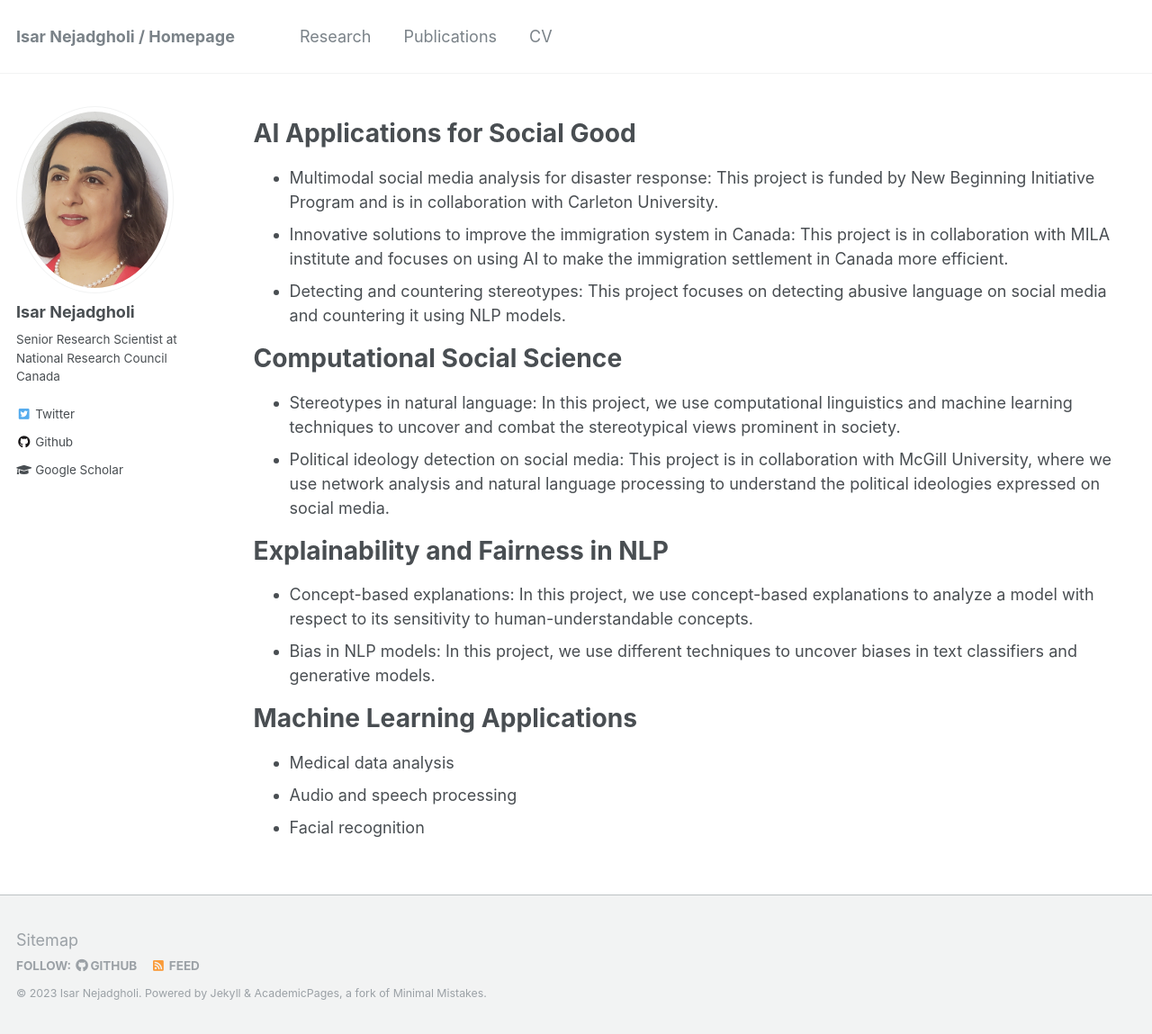
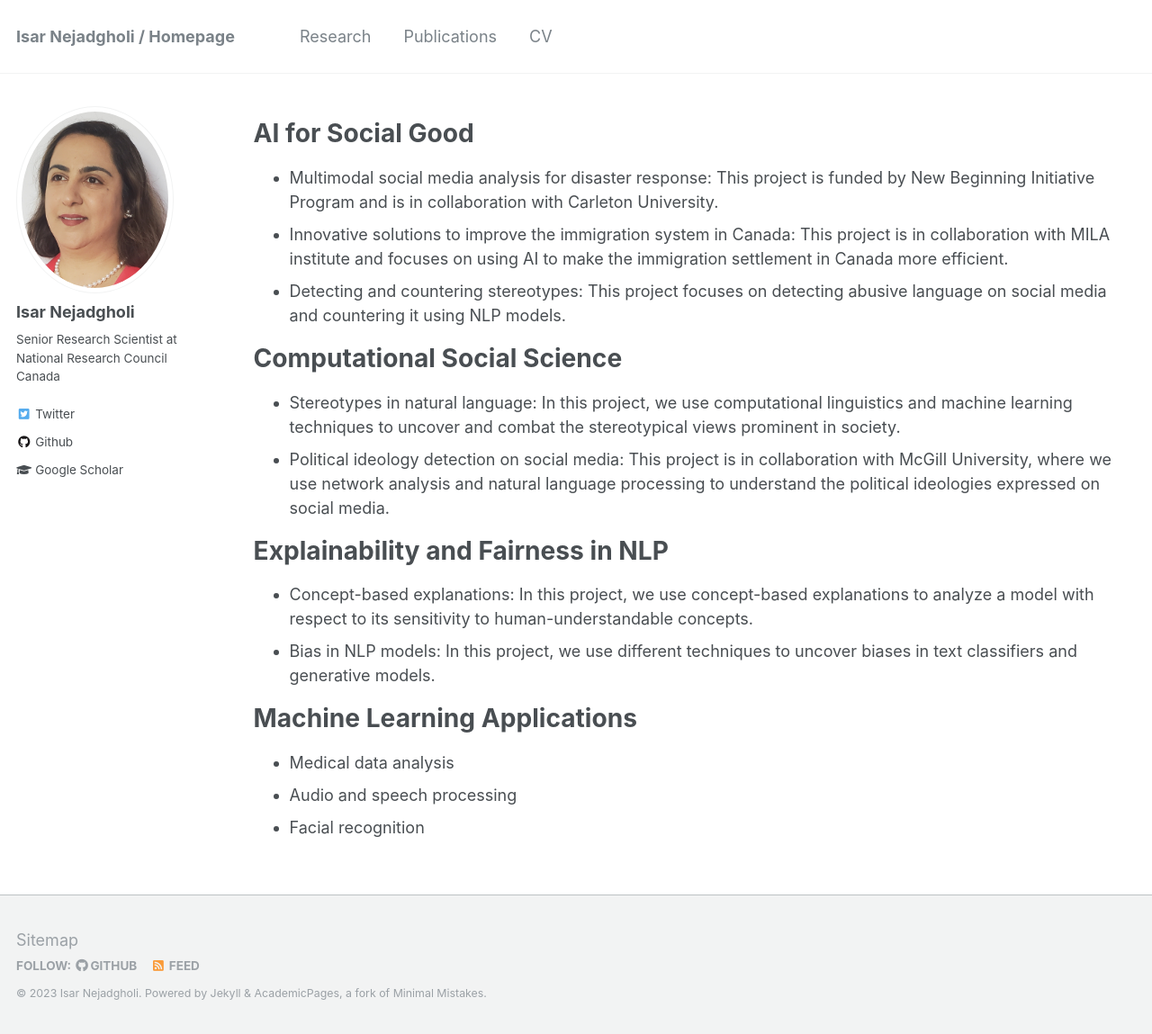
Before and after one commit to IsarNejad/IsarNejad.github.io, a Jekyll site: the page built from _pages/research.md, in a window 1280 px wide and 1149 px high. Shown: the whole window at 90% size. Built offline with Jekyll 4.4.1, drawn with Linux system fonts in a browser that asks for light colours.

Commit message:
Update research.md

```diff
--- a/_pages/research.md
+++ b/_pages/research.md
@@ -6,7 +6,7 @@ author_profile: true
 ---
 
 
-# AI Applications for Social Good
+# AI for Social Good
   - Multimodal social media analysis for disaster response: This project is funded by New Beginning Initiative Program and is in collaboration with Carleton University.
   - Innovative solutions to improve the immigration system in Canada: This project is in collaboration with MILA institute and focuses on using AI to make the immigration settlement in Canada more efficient.
   - Detecting and countering stereotypes: This project focuses on detecting abusive language on social media and countering it using NLP models.
```
